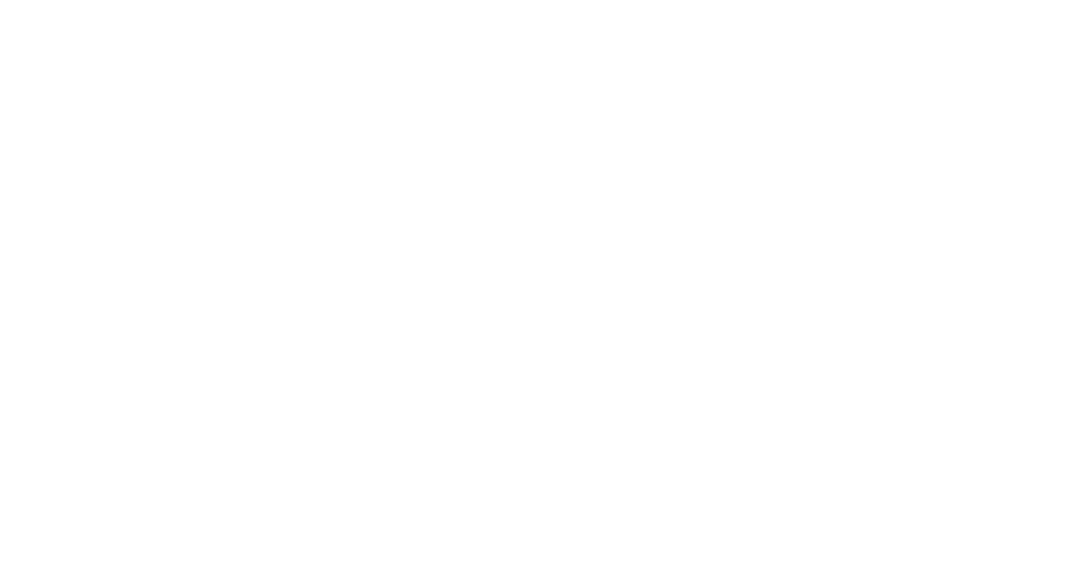
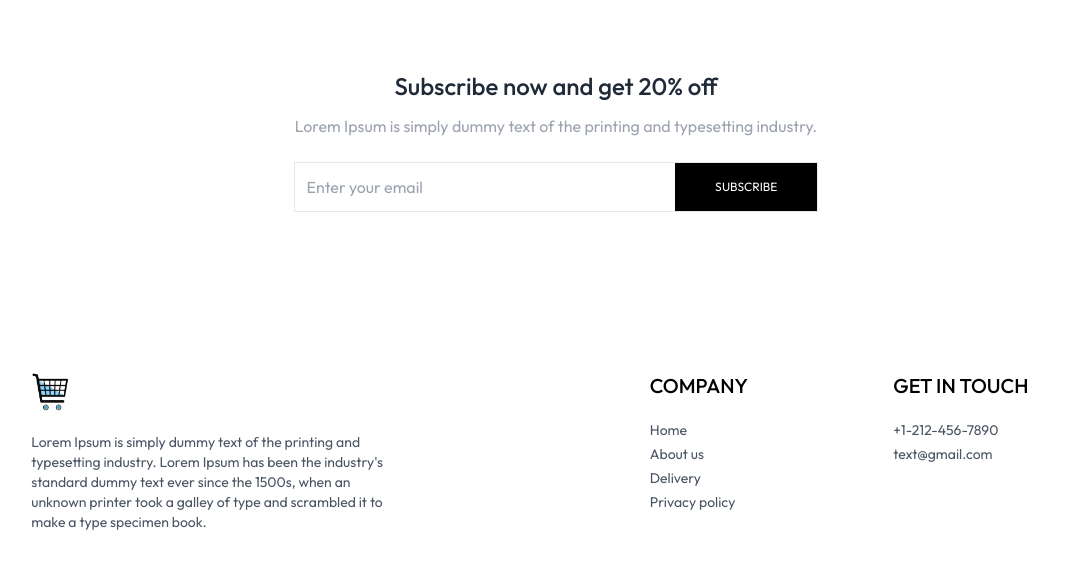
Before and after one commit to Leena72/Ecommerce, a React (Vite) app in the folder frontend/: page / in a window 1280 px wide. Shown: the part 1432-2000 px from the top of the page, without its empty margins (84-1150 px from the left). Before the commit the page ends 1502 px from the top, so only its background shows below. Built offline with nearby package versions, Linux system fonts and the light colour scheme.

Commit message:
components created

```diff
--- a/frontend/src/App.jsx
+++ b/frontend/src/App.jsx
@@ -11,6 +11,7 @@
 import Navbar from "./components/Navbar";
 import About from "./pages/About";
 import './index.css';
+import Footer from "./components/Footer";
 function App() {
   return (
     <div className="px-4 sm:px-[5vw] md:px-[7vw] lg:px-[9vw]">
@@ -26,6 +27,7 @@
         <Route path='/place-order' element={<PlaceOrder/>} />
         <Route path='/order' element={<Order/>} />
       </Routes>
+      <Footer/>
     </div>
   );
 }
--- /dev/null
+++ b/frontend/src/components/Footer.jsx
@@ -0,0 +1,36 @@
+import React from "react";
+import { assets } from "../assets/assets";
+
+const Footer = () => {
+  return (
+    <div className="flex flex-col sm:grid grid-cols-[3fr_1fr_1fr] gap-14 my-10 mt-40 text-sm">
+      <div>
+        <img src={assets.logo} className="mb-5 w-10 h-10" alt="" />
+        <p className="w-full md:w-2/3 text-gray-600">
+          Lorem Ipsum is simply dummy text of the printing and typesetting
+          industry. Lorem Ipsum has been the industry's standard dummy text ever
+          since the 1500s, when an unknown printer took a galley of type and
+          scrambled it to make a type specimen book.
+        </p>
+      </div>
+      <div>
+        <p className="text-xl font-medium mb-5">COMPANY</p>
+        <ul className="flex flex-col gap-1 text-gray-600">
+          <li>Home</li>
+          <li>About us</li>
+          <li>Delivery</li>
+          <li>Privacy policy</li>
+        </ul>
+      </div>
+      <div>
+        <p className="text-xl font-medium mb-5">GET IN TOUCH</p>
+        <ul className="flex flex-col gap-1 text-gray-600">
+            <li>+1-212-456-7890</li>
+            <li>text@gmail.com</li>
+        </ul>
+      </div>
+    </div>
+  );
+};
+
+export default Footer;
--- /dev/null
+++ b/frontend/src/components/NewsletterBox.jsx
@@ -0,0 +1,36 @@
+import React from "react";
+
+const NewsletterBox = () => {
+    const onSubmitHandler=(e)=>{
+        e.preventDefult()
+    }
+  return (
+    <div className="text-center">
+      <p className="text-2xl font-medium text-gray-800">
+        Subscribe now and get 20% off
+      </p>
+      <p className="text-gray-400 mt-3">
+        Lorem Ipsum is simply dummy text of the printing and typesetting
+        industry.
+      </p>
+      <form
+        onSubmit={onSubmitHandler}
+        className="w-full sm:w-1/2 flex items-center gap-3 mx-auto my-6 border pl-3"
+      >
+        <input
+          className="w-full sm:flex-1 outline-none"
+          type="email"
+          placeholder="Enter your email"
+        />
+        <button
+          type="submit"
+          className="bg-black text-white text-xs px-10 py-4"
+        >
+          SUBSCRIBE
+        </button>
+      </form>
+    </div>
+  );
+};
+
+export default NewsletterBox;
--- a/frontend/src/pages/Home.jsx
+++ b/frontend/src/pages/Home.jsx
@@ -3,6 +3,7 @@
 import LatestCollection from "../components/LatestCollection";
 import BestSeller from "../components/BestSeller";
 import OurPolicy from "../components/OurPolicy";
+import NewsletterBox from "../components/NewsletterBox"
 
 const Home = () => {
   return (
@@ -11,6 +12,7 @@
       <LatestCollection />
       <BestSeller />
       <OurPolicy />
+     <NewsletterBox/>
     </div>
   );
 };
```
